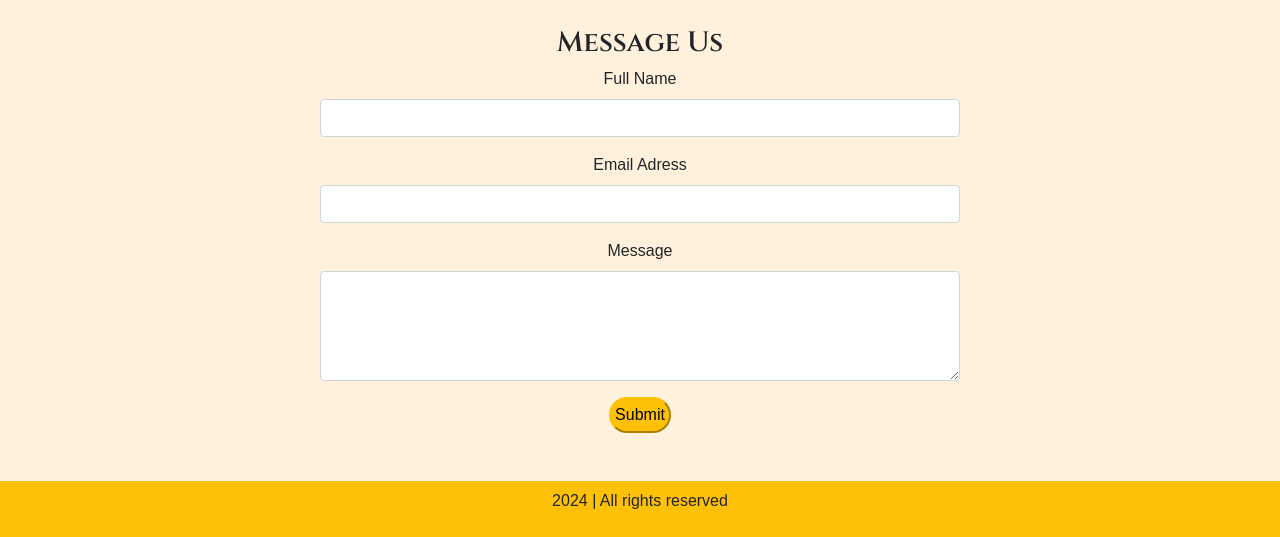
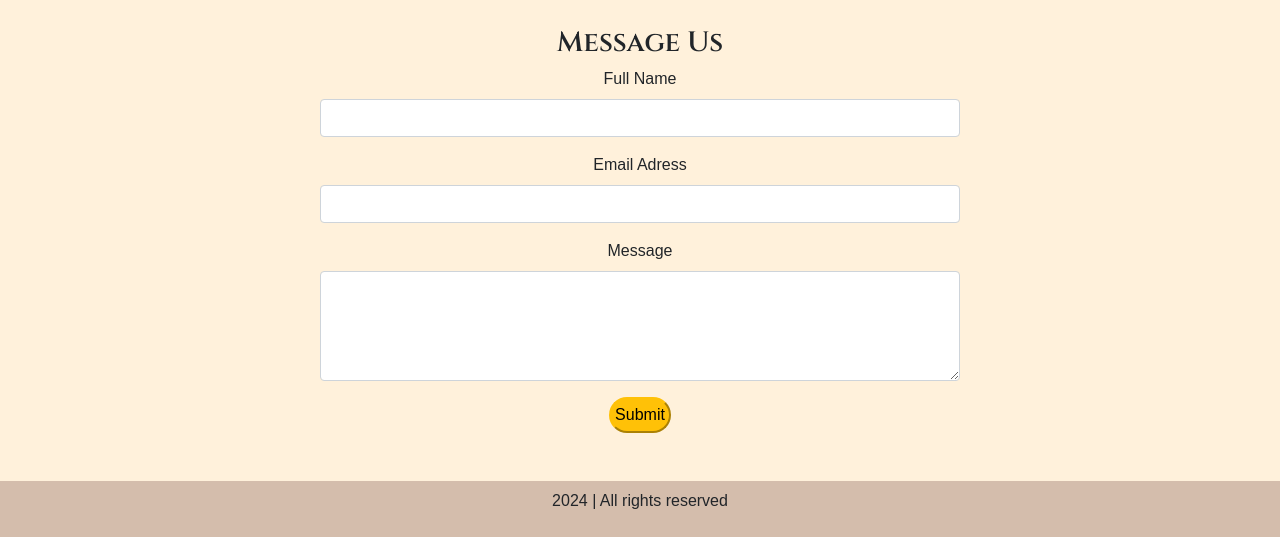
Before and after one commit to jamesnillo/webportfolio, a plain HTML site: page index.html in a window 1280 px wide. Shown: the part 2158-2695 px from the top of the page. Drawn offline with nearby package versions, Linux system fonts and the light colour scheme; a web font is replaced by a local one.

Commit message:
Updated capstone1

```diff
--- a/index.css
+++ b/index.css
@@ -91,3 +91,7 @@ section #tools {
 #contactUs {
 	background-color: #FFF1DB;
 }
+
+#footerBg {
+	background-color: #D4BDAC;
+}
--- a/index.html
+++ b/index.html
@@ -158,7 +158,7 @@
  	</section>
 
  	<section>
- 		<footer class="text-center py-2 bg-warning">
+ 		<footer id="footerBg" class="text-center py-2">
 			<p>2024 | All rights reserved</p>
 		</footer>
  	</section>
```
